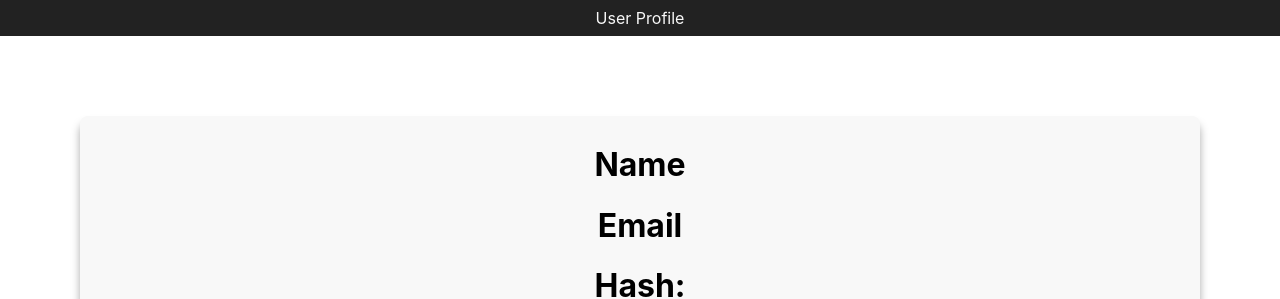
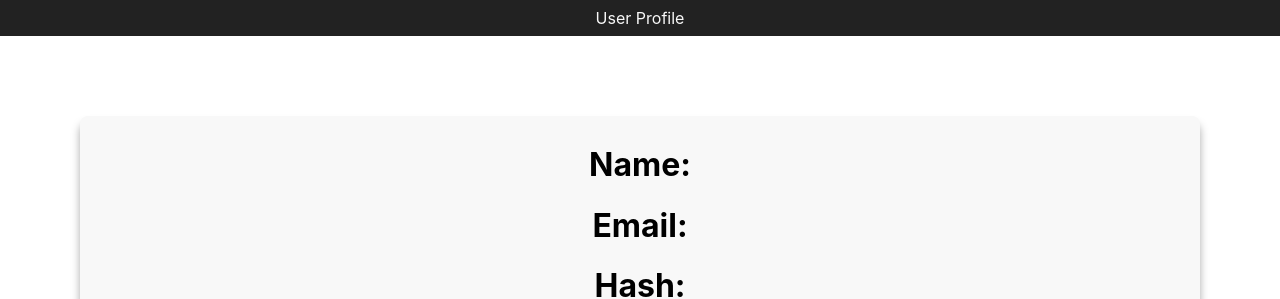
Before and after one commit to MoeMiyata/Rank2-MessageBoard-Frontend, a React app: page /userprofile in a window 1280 px wide. Shown: the top 299 px of the page. Built offline with nearby package versions, Linux system fonts and the light colour scheme; no server answers.

Commit message:
LoginUserContextをAppレベルまで上げたあとのUserProfileでのログイン情報確認

```diff
--- a/src/App.tsx
+++ b/src/App.tsx
@@ -12,18 +12,16 @@ import { LoginUserProvider } from './providers/LoginUserProvider.tsx';
 function App() {
   return (
     <div className="App">
-      <LoginUserProvider>
-
       <UserProvider>
+      <LoginUserProvider> {/* ログイン情報をUserProfileでも扱うためにAppレベルに上げる */}
         <Routes>
           <Route path="/" element={<SignIn />} />
           <Route path="/main" element={<Main />} />
           <Route path="/signup" element={<SignUp />} />
           <Route path="/userprofile" element={<UserProfile />} />
         </Routes>
+      </LoginUserProvider>
       </UserProvider>
-
-      </LoginUserProvider>
     </div>
   );
 }
--- a/src/components/UserProfile.tsx
+++ b/src/components/UserProfile.tsx
@@ -20,13 +20,13 @@ export default function UserProfile() {
 
         <SUserProfileFrame>
             <SSignInRow>
-                {/* <h1>Name: {loginUser.name}</h1> */}
-                <h1>Name</h1>
+                <h1>Name: {loginUser.name}</h1>
+                {/* <h1>Name</h1> */}
             </SSignInRow>
 
             <SSignInRow>
-                {/* <h1>Email: {loginUser.email}</h1> */}
-                <h1>Email</h1>
+                <h1>Email: {loginUser.email}</h1>
+                {/* <h1>Email</h1> */}
             </SSignInRow>
 
             <SSignInRow>
```
